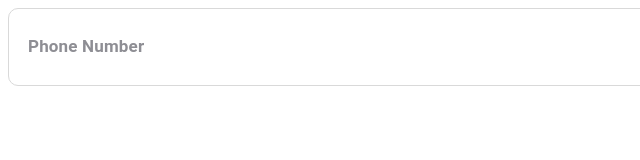
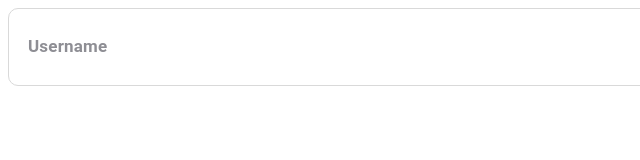
Before and after one commit to Amitjbhalerao/custom-input, a plain HTML site: page index.html in a window 1280 px wide. Shown: the full height of the page, 0-640 px from the left. Drawn offline with Linux system fonts and the light colour scheme.

Commit message:
2 files modified

```diff
--- a/index.html
+++ b/index.html
@@ -11,7 +11,9 @@
   <body>
     <div class="box">
     <input class="textbox" placeholder="">
-     <label class="form-label">Phone Number</label>
+     <label data-content="Username" class="form-label">
+     Username
+    </label>
     </div>
   </body>
 </html>
--- a/styles.css
+++ b/styles.css
@@ -30,8 +30,10 @@
     margin-bottom: 32px;
 }
 .form-label {
-  position: absolute;
-  padding-top:27px;
+  position:absolute;
+  /* overflow: hidden; */
+  display:block ;
+  margin-top:27px;
   padding-left:20px;
   font-weight: 600;
   font-family: 'Roboto';
@@ -40,16 +42,38 @@
   line-height: 22px;
   letter-spacing: 0.01em;
   color: #8E8E94;
-  cursor: text;
-  transition: all 0.2s ease-in;
+  /* cursor: text; */
+  transition: all 0.1s ease-in;
+
 }
 .textbox:focus ~ .form-label,.textbox:not(:placeholder-shown).textbox:not(:focus)~.form-label{
-  padding-top:16px;
+  margin-top:16px;
   padding-left:20px;
   font-size: 14px;
   line-height: 20px;
   color: #060452;
   font-family: 'Roboto';
-font-style: normal;
-font-weight: 400;
+  font-style: normal;
+  font-weight: 400;
 }
+/* .form-label::before {
+  content: attr(data-content);
+  display: inline-block;
+  filter: blur(0);
+  -webkit-backface-visibility: hidden;
+          backface-visibility: hidden;
+  transform-origin: left top;
+  transition: transform 0.2s ease;
+  position: relative;
+} */
+/* .hidden--visually {
+  border: 0;
+  height: 1px;
+  margin: -1px;
+  overflow: hidden;
+  position: absolute;
+} */
+/* .form-label::before,
+.textbox:focus + .form-label::before {
+  transform: translate3d(0, -3.12rem, 0) scale3d(0.82, 0.82, 1);
+} */
```
